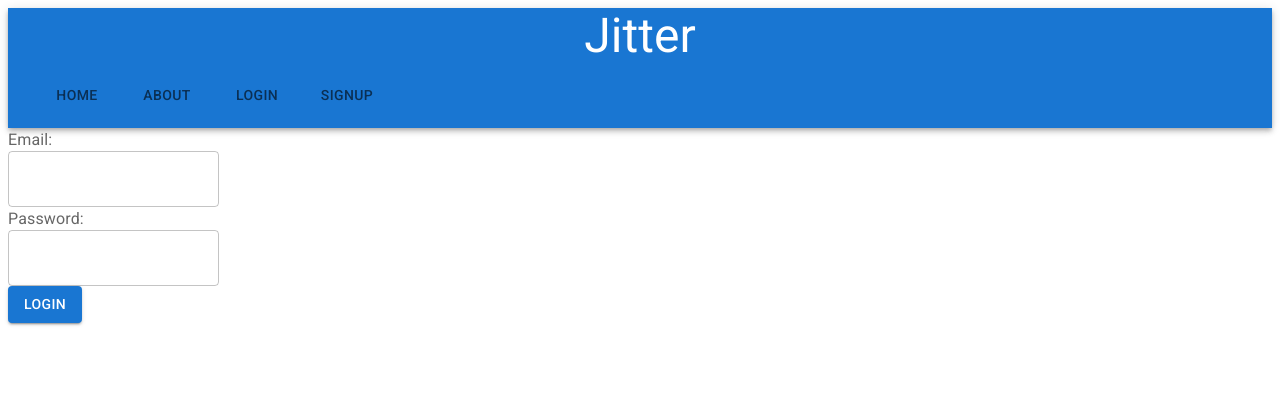
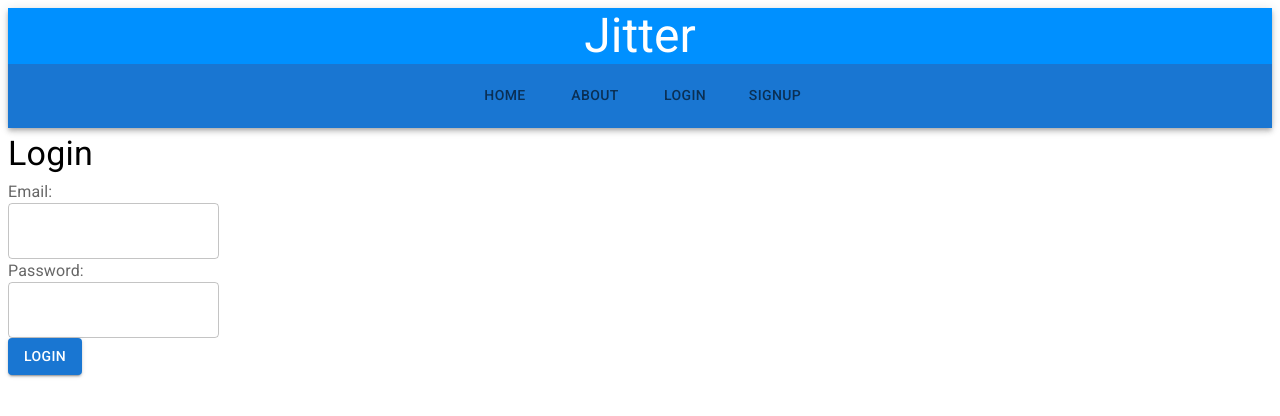
Before and after one commit to FluroAsh/jitter, a React (Create React App) app: page /auth/login in a window 1280 px wide. Shown: the top 416 px of the page. Built offline with nearby package versions, Linux system fonts and the light colour scheme; no server answers.

Commit message:
adds styling to navbar

```diff
--- a/src/components/LoginForm.js
+++ b/src/components/LoginForm.js
@@ -1,7 +1,7 @@
 import { useState } from 'react';
 import { useNavigate } from 'react-router-dom';
 import { useGlobalState } from '../utils/stateContext';
-import { Button, InputLabel, TextField } from '@mui/material';
+import { Button, InputLabel, TextField, Typography } from '@mui/material';
 import { signIn } from './services/authServices';
 
 export const LoginForm = () => {
@@ -55,6 +55,9 @@ export const LoginForm = () => {
 
   return (
     <>
+      <Typography variant="h4" style={{ margin: '5px 0' }}>
+        Login
+      </Typography>
       {error && <p>{error}</p>}
       <form onSubmit={handleSubmit}>
         <div>
--- a/src/components/Messages.js
+++ b/src/components/Messages.js
@@ -54,6 +54,7 @@ export const Messages = () => {
     // eslint-disable-next-line react-hooks/exhaustive-deps
   }, [location]); // 3. Fire side effect if query string changes
 
+  console.log(messageList)
   return (
     <>
       {messageList.length > 0 && !error ? (
--- a/src/components/Navigation.js
+++ b/src/components/Navigation.js
@@ -25,10 +25,13 @@ export const Navigation = () => {
 
   return (
     <AppBar position="sticky">
-      <Typography variant="h3" style={{ textAlign: 'center' }}>
+      <Typography
+        variant="h3"
+        sx={{ textAlign: 'center', background: '#0090ff' }}
+      >
         Jitter
       </Typography>
-      <Toolbar>
+      <Toolbar sx={{ justifyContent: 'center' }}>
         <Tabs value={false}>
           <Tab label="Home" value="/messages" component={Link} to="/messages" />
           <Tab label="About" component={Link} to="/about" />
--- a/src/components/SignUpForm.js
+++ b/src/components/SignUpForm.js
@@ -1,7 +1,7 @@
 import { useState } from 'react';
 import { useNavigate } from 'react-router-dom';
 import { useGlobalState } from '../utils/stateContext';
-import { Button, InputLabel, TextField } from '@mui/material';
+import { Button, InputLabel, TextField, Typography } from '@mui/material';
 import { signUp } from './services/authServices';
 import React from 'react';
 
@@ -59,6 +59,9 @@ function SignUpForm() {
 
   return (
     <>
+      <Typography variant="h4" style={{ margin: '5px 0' }}>
+        Sign Up
+      </Typography>
       {error && <p>{error}</p>}
       <form onSubmit={handleSubmit}>
         <div>
--- a/src/components/config/api.js
+++ b/src/components/config/api.js
@@ -5,11 +5,11 @@
  */
 
 // information from the backend URL
-
 import Axios from 'axios';
 
 const jitterAPI = Axios.create({
   baseURL: process.env.REACT_APP_BACKEND_URL,
+  // baseURL: 'https://jitter-api-at2022.herokuapp.com',
 });
 
 jitterAPI.interceptors.request.use((req) => {
```
